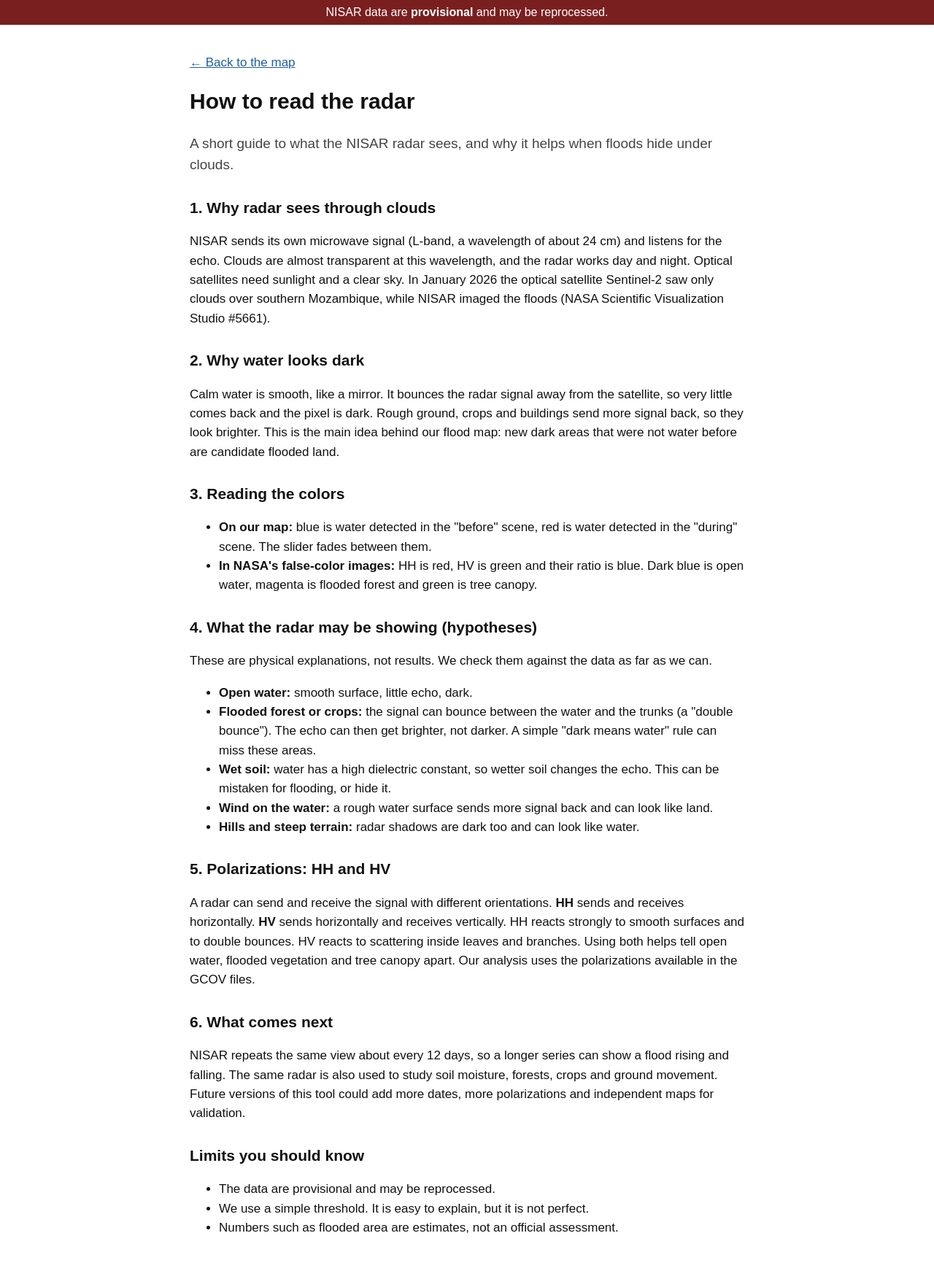
After one commit to Davghost/Oracle-Sarvia-Nasa-Hackathon, a Flask app: page /how-to-read-radar in a window 1280 px wide. The commit adds this page. Shown: the whole page at 73% size. Run offline with Flask 3, Linux system fonts and the light colour scheme.

Commit message:
Página 'How to read the radar' (T22/T43) e rascunho do roteiro do vídeo

```diff
--- a/app/app.py
+++ b/app/app.py
@@ -21,6 +21,11 @@ def index():
     return render_template("index.html")
 
 
+@app.get("/how-to-read-radar")
+def how_to_read_radar():
+    return render_template("radar.html")
+
+
 @app.get("/api/stats")
 def api_stats():
     path = stats_path()
--- a/app/static/style.css
+++ b/app/static/style.css
@@ -14,3 +14,9 @@ html,body{margin:0;height:100%;font-family:Arial,Helvetica,sans-serif}
 #numbers dt{font-weight:bold}#numbers dd{margin:0}
 #limits{font-size:14px;padding-left:18px;margin:0}
 @media (max-width:600px){#panel{top:auto;bottom:8px;right:8px;left:8px;width:auto;max-height:45%}}
+.page-body{background:#fff;color:#111}
+.page{max-width:760px;margin:0 auto;padding:56px 16px 40px;font-size:17px;line-height:1.55}
+.page h1{font-size:30px;margin:8px 0}
+.page h2{font-size:21px;margin:28px 0 6px}
+.page .lead{font-size:19px;color:#444}
+.page a,#panel a{color:#1f5fa8}
--- a/app/templates/index.html
+++ b/app/templates/index.html
@@ -15,6 +15,7 @@
   <label for="slider">Before <span>◀ ▶</span> During</label>
   <input id="slider" type="range" min="0" max="100" value="100">
   <dl id="numbers"></dl>
+  <p><a href="{{ url_for('how_to_read_radar') }}">How to read the radar →</a></p>
   <h2>Limitations</h2>
   <ul id="limits"></ul>
 </aside>
--- /dev/null
+++ b/app/templates/radar.html
@@ -0,0 +1,52 @@
+<!doctype html>
+<html lang="en">
+<head>
+<meta charset="utf-8">
+<meta name="viewport" content="width=device-width, initial-scale=1">
+<title>How to read the radar</title>
+<link rel="stylesheet" href="{{ url_for('static', filename='style.css') }}">
+</head>
+<body class="page-body">
+<div id="banner">NISAR data are <b>provisional</b> and may be reprocessed.</div>
+<main class="page">
+  <p><a href="{{ url_for('index') }}">← Back to the map</a></p>
+  <h1>How to read the radar</h1>
+  <p class="lead">A short guide to what the NISAR radar sees, and why it helps when floods hide under clouds.</p>
+
+  <h2>1. Why radar sees through clouds</h2>
+  <p>NISAR sends its own microwave signal (L-band, a wavelength of about 24 cm) and listens for the echo. Clouds are almost transparent at this wavelength, and the radar works day and night. Optical satellites need sunlight and a clear sky. In January 2026 the optical satellite Sentinel-2 saw only clouds over southern Mozambique, while NISAR imaged the floods (NASA Scientific Visualization Studio #5661).</p>
+
+  <h2>2. Why water looks dark</h2>
+  <p>Calm water is smooth, like a mirror. It bounces the radar signal away from the satellite, so very little comes back and the pixel is dark. Rough ground, crops and buildings send more signal back, so they look brighter. This is the main idea behind our flood map: new dark areas that were not water before are candidate flooded land.</p>
+
+  <h2>3. Reading the colors</h2>
+  <ul>
+    <li><b>On our map:</b> blue is water detected in the "before" scene, red is water detected in the "during" scene. The slider fades between them.</li>
+    <li><b>In NASA's false-color images:</b> HH is red, HV is green and their ratio is blue. Dark blue is open water, magenta is flooded forest and green is tree canopy.</li>
+  </ul>
+
+  <h2>4. What the radar may be showing (hypotheses)</h2>
+  <p>These are physical explanations, not results. We check them against the data as far as we can.</p>
+  <ul>
+    <li><b>Open water:</b> smooth surface, little echo, dark.</li>
+    <li><b>Flooded forest or crops:</b> the signal can bounce between the water and the trunks (a "double bounce"). The echo can then get brighter, not darker. A simple "dark means water" rule can miss these areas.</li>
+    <li><b>Wet soil:</b> water has a high dielectric constant, so wetter soil changes the echo. This can be mistaken for flooding, or hide it.</li>
+    <li><b>Wind on the water:</b> a rough water surface sends more signal back and can look like land.</li>
+    <li><b>Hills and steep terrain:</b> radar shadows are dark too and can look like water.</li>
+  </ul>
+
+  <h2>5. Polarizations: HH and HV</h2>
+  <p>A radar can send and receive the signal with different orientations. <b>HH</b> sends and receives horizontally. <b>HV</b> sends horizontally and receives vertically. HH reacts strongly to smooth surfaces and to double bounces. HV reacts to scattering inside leaves and branches. Using both helps tell open water, flooded vegetation and tree canopy apart. Our analysis uses the polarizations available in the GCOV files.</p>
+
+  <h2>6. What comes next</h2>
+  <p>NISAR repeats the same view about every 12 days, so a longer series can show a flood rising and falling. The same radar is also used to study soil moisture, forests, crops and ground movement. Future versions of this tool could add more dates, more polarizations and independent maps for validation.</p>
+
+  <h2>Limits you should know</h2>
+  <ul>
+    <li>The data are provisional and may be reprocessed.</li>
+    <li>We use a simple threshold. It is easy to explain, but it is not perfect.</li>
+    <li>Numbers such as flooded area are estimates, not an official assessment.</li>
+  </ul>
+</main>
+</body>
+</html>
```
Also changed, not shown: AI_USAGE_LOG.md (+1 -0 lines), docs/video_script.md (added, +16 -0 lines).
